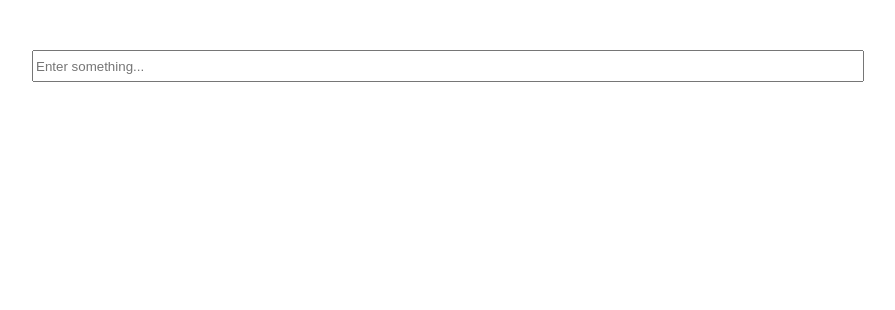
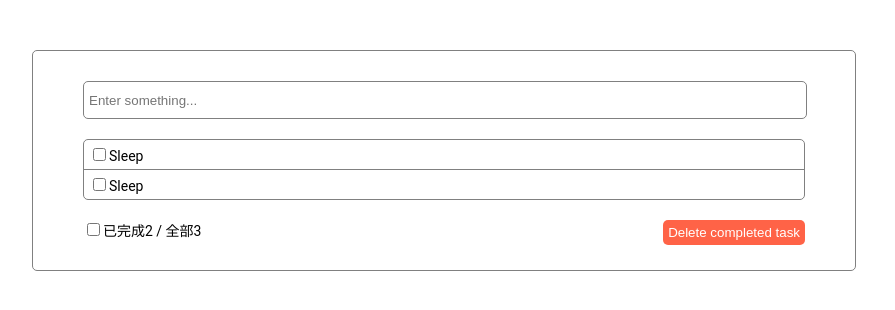
Before and after one commit to amy10260903/vue-practice-todoList, a Vue app: page / in a window 1280 px wide. Shown: the top 310 px of the page, without its empty margins (196-1091 px from the left). Built offline with nearby package versions, Linux system fonts and the light colour scheme.

Commit message:
add layouts

```diff
--- a/src/App.vue
+++ b/src/App.vue
@@ -1,10 +1,27 @@
 <template>
   <div id="app">
     <div class="container">
+      <div class="todo-header">
+          <input type="text" placeholder="Enter something..."/>
+      </div>
       <div class="todo-main">
-        <div class="todo-header">
-          <input type="text" placeholder="Enter something..."/>
-        </div>
+        <ul>
+          <li>
+            <input type="checkbox"/>
+            <span>Sleep</span>
+            <button class="btn btn-danger">Delete</button>
+          </li>
+          <li>
+            <input type="checkbox"/>
+            <span>Sleep</span>
+            <button class="btn btn-danger">Delete</button>
+          </li>
+        </ul>
+      </div>
+      <div class="todo-footer">
+        <input type="checkbox"/>
+        <span>已完成2 / 全部3</span>
+        <button class="btn btn-danger">Delete completed task</button>
       </div>
     </div>
   </div>
@@ -20,22 +37,78 @@ export default {
 </script>
 
 <style>
+  body, html {
+    font-size: 14px;
+    font-family: 'Noto Sans TC', 'Roboto', sans-serif;
+  }
   /* Base */
   .container {
-    width: 100%;
-    height: 100%;
-  }
-  .todo-main {
+    padding: 20px;
     margin: 50px 220px;
     text-align: center;
+    border: solid 1px gray;
+    border-radius: 5px;
+  }
+  .btn {
+    padding: 5px;
+    border: none;
+    border-radius: 5px;
+  }
+  .btn-danger {
+    background-color: tomato;
+    color: white;
+  }
+  .btn-danger:hover {
+    background-color: indianred;
   }
 
   /* Header */
   .todo-header {
-    width: 100%;
+    margin: 10px 30px;
+    padding-right: 10px;
   }
   .todo-header input {
     width: 100%;
     height: 26px;
+    border: solid 1px gray;
+    border-radius: 5px;
+    padding: 5px;
+  }
+
+  /* Main */
+  .todo-main {
+    margin: 20px 30px;
+  }
+  .todo-main ul {
+    list-style: none;
+    margin: 0px;
+    padding: 0px;
+    border: solid 1px gray;
+    border-radius: 5px;
+  }
+  .todo-main li {
+    padding: 5px;
+    text-align: left;
+    border-bottom: solid 1px gray;
+  }
+  .todo-main li:last-child {
+    border-bottom: none;
+  }
+  .todo-main li button {
+    display: none;
+    float: right;
+  }
+  .todo-main li:hover button {
+    display: block;
+  }
+
+  /* Footer */
+  .todo-footer {
+    margin: 10px 30px;
+    text-align: left;
+  }
+  .todo-footer button {
+    float: right;
+
   }
 </style>
```
